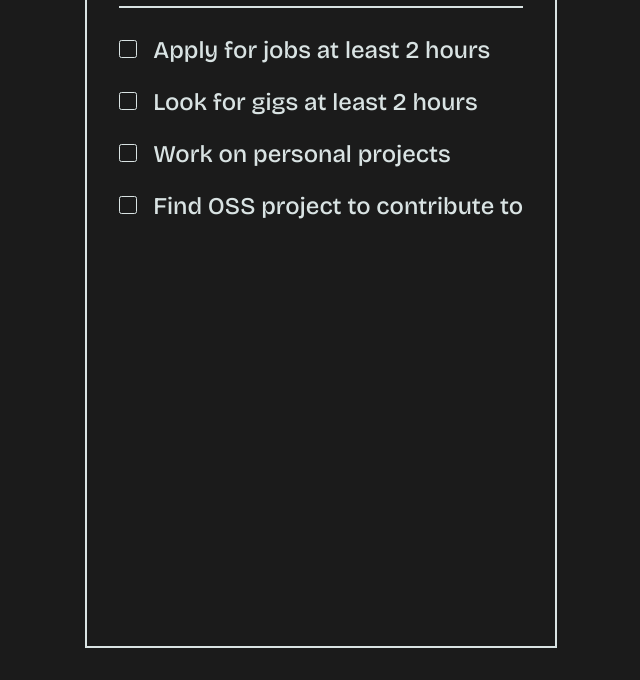
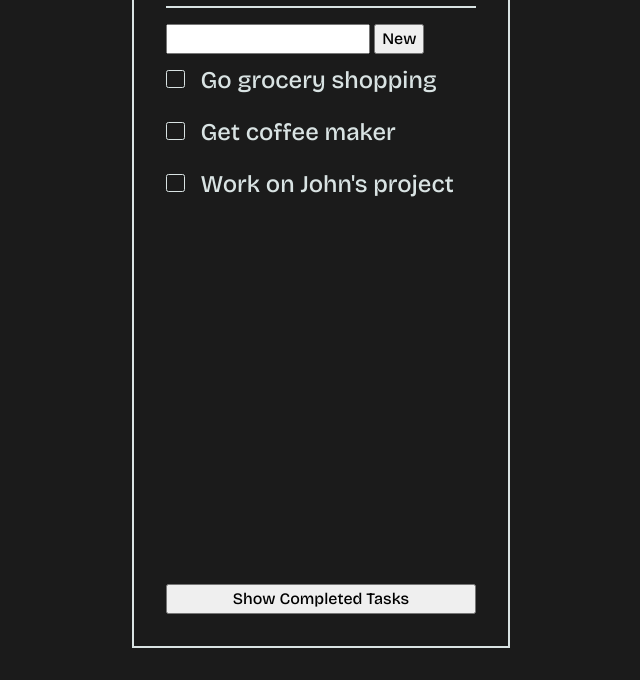
Before and after one commit to FlapShatner/do, a plain HTML site: page index.html in a window 1280 px wide. Shown: the part 120-800 px from the top of the page, without its empty margins (319-959 px from the left). Drawn offline with nearby package versions, Linux system fonts and the light colour scheme.

Commit message:
Add task management and persistence features to to-do app

```diff
--- a/index.html
+++ b/index.html
@@ -7,43 +7,27 @@
           content="width=device-width, initial-scale=1.0" />
     <link rel="stylesheet"
           href="style.css" />
+
     <title>Do This</title>
 </head>
 
 <body>
+
     <div class='container'>
+        <div>
+            <h1>Do These Things:</h1>
+            <div class='divider'></div>
+            <input id='new'
+                   type="text">
+            <button id='addTaskButton'>New</button>
 
-        <h1>Do These Things:</h1>
-        <div class='divider'></div>
-        <ul>
-            <li>
-                <input type="checkbox"
-                       name="one"
-                       id="1" />
-                <span>Apply for jobs at least 2 hours</span>
-            </li>
-
-            <li>
-                <input type="checkbox"
-                       name="two"
-                       id="2" />
-                <span>Look for gigs at least 2 hours</span>
-            </li>
-            <li>
-                <input type="checkbox"
-                       name="three"
-                       id="3" />
-                <span>Work on personal projects</span>
-            </li>
-
-            <li>
-                <input type="checkbox"
-                       name="four"
-                       id="4" />
-                <span>Find OSS project to contribute to</span>
-            </li>
-        </ul>
+            <ul id='taskList'>
+            </ul>
+        </div>
+        <button id='showCompleted'>Show Completed Tasks</button>
     </div>
+    <script src='script.js'
+            defer></script>
 </body>
 
 </html>
--- /dev/null
+++ b/script.js
@@ -0,0 +1,85 @@
+document.addEventListener('DOMContentLoaded', () => {
+ // Load tasks from local storage or set default if not available
+ let tasks = JSON.parse(localStorage.getItem('tasks')) || [
+  { id: 1, title: 'Go grocery shopping', notes: '', completed: false },
+  { id: 2, title: 'Get coffee maker', notes: '', completed: false },
+  { id: 3, title: "Work on John's project", notes: '', completed: false },
+ ]
+
+ const taskList = document.getElementById('taskList')
+ const newTaskInput = document.getElementById('new')
+ const newTaskButton = document.getElementById('addTaskButton')
+ const showHiddenTasksButton = document.getElementById('showCompleted')
+
+ let showingCompletedTasks = false
+
+ const saveTasks = () => {
+  localStorage.setItem('tasks', JSON.stringify(tasks))
+ }
+
+ const addCheckboxListener = (checkbox, task, li) => {
+  checkbox.addEventListener('change', () => {
+   task.completed = !task.completed
+   li.style.display = task.completed ? 'none' : ''
+   li.style.opacity = task.completed ? 0.5 : 1
+   saveTasks() // Save updated tasks
+  })
+ }
+
+ const renderTask = (task) => {
+  const li = document.createElement('li')
+  li.id = `task-li-${task.id}`
+
+  const checkbox = document.createElement('input')
+  checkbox.type = 'checkbox'
+  checkbox.id = `task-${task.id}`
+  checkbox.checked = task.completed
+
+  addCheckboxListener(checkbox, task, li)
+
+  const label = document.createElement('label')
+  label.htmlFor = `task-${task.id}`
+  label.textContent = task.title
+
+  li.appendChild(checkbox)
+  li.appendChild(label)
+  taskList.appendChild(li)
+
+  if (task.completed) {
+   li.style.display = 'none'
+  }
+ }
+
+ tasks.forEach(renderTask)
+
+ const addTask = () => {
+  const taskTitle = newTaskInput.value.trim()
+  if (taskTitle) {
+   const newTask = { id: tasks.length + 1, title: taskTitle, notes: '', completed: false }
+   tasks.push(newTask)
+   renderTask(newTask)
+   newTaskInput.value = ''
+   saveTasks() // Save updated tasks
+  }
+ }
+
+ newTaskButton.addEventListener('click', addTask)
+
+ newTaskInput.addEventListener('keypress', (e) => {
+  if (e.key === 'Enter') {
+   addTask()
+  }
+ })
+
+ showHiddenTasksButton.addEventListener('click', () => {
+  showingCompletedTasks = !showingCompletedTasks
+  tasks.forEach((task) => {
+   const taskLi = document.getElementById(`task-li-${task.id}`)
+   if (task.completed) {
+    taskLi.style.display = showingCompletedTasks ? '' : 'none'
+   }
+  })
+
+  showHiddenTasksButton.textContent = showingCompletedTasks ? 'Hide Completed Tasks' : 'Show Completed Tasks'
+ })
+})
--- a/style.css
+++ b/style.css
@@ -17,7 +17,7 @@ styles;
         text-decoration: line-through;
     }
 
-    input {
+    input[type=checkbox] {
         appearance: none;
         background-color: transparent;
         font: inherit;
@@ -51,7 +51,7 @@ styles;
         gap: .5rem;
     }
 
-    span {
+    label {
         font-size: 1.5rem;
         padding-left: .5rem;
     }
@@ -61,7 +61,10 @@ styles;
         width: max-content;
         margin: 0 auto;
         padding: 1rem 2rem 2rem;
-        border: 2px solid var(--text-p)
+        border: 2px solid var(--text-p);
+        display: flex;
+        flex-direction: column;
+        justify-content: space-between;
     }
 
     .divider {
```
